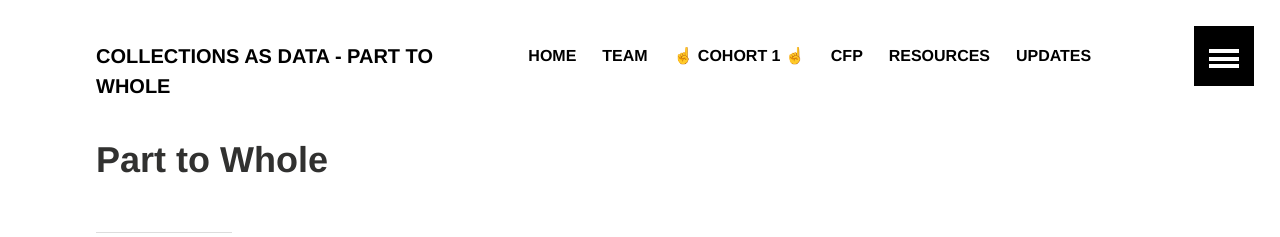
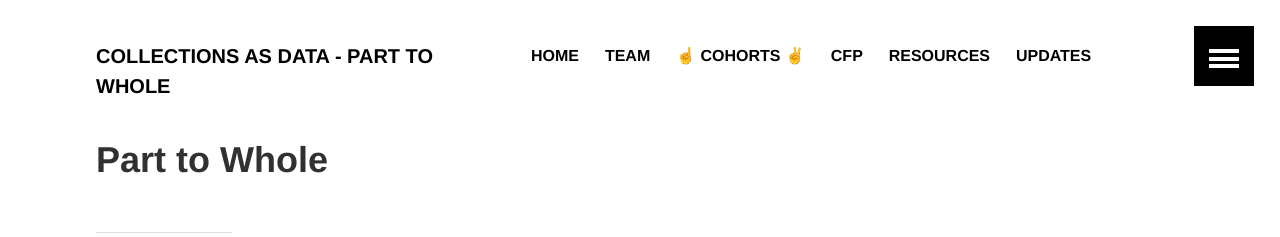
Before and after one commit to collectionsasdata/part2whole, a Jekyll site: the page built from index.md, in a window 1280 px wide. Shown: the top 237 px of the page. Built offline with Jekyll 4.4.1, drawn with Linux system fonts in a browser that asks for light colours.

Commit message:
Update navigation.yml

```diff
--- a/_data/navigation.yml
+++ b/_data/navigation.yml
@@ -10,13 +10,8 @@
   excerpt:
   image:
 
-- title: ☝️ Cohort 1 ☝️
+- title: ☝️ Cohorts ✌️
   url: /cohortone/
-  excerpt:
-  image:
-
-  - title: ✌️ Cohort 2 ✌️
-  url: /cohorttwo/
   excerpt:
   image:
 
```
